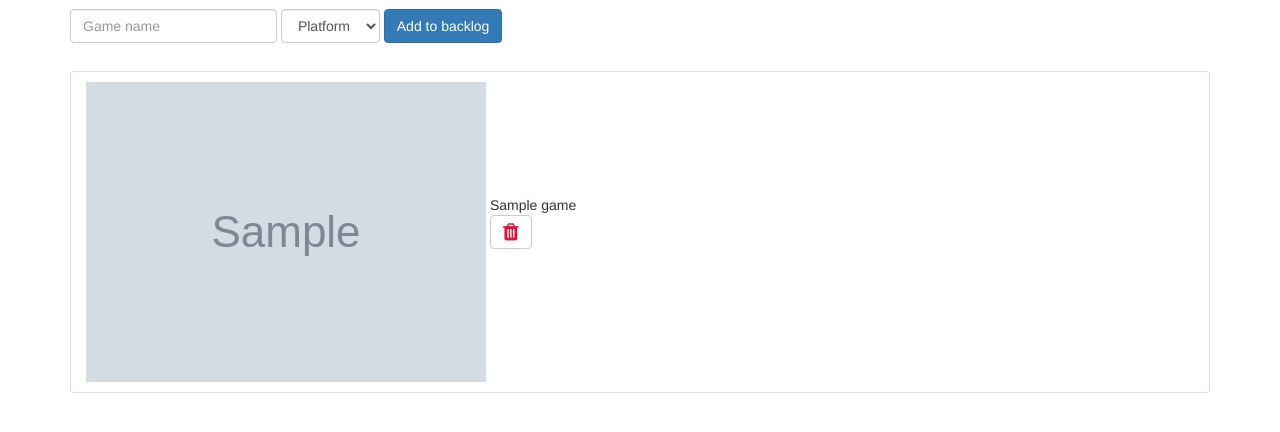
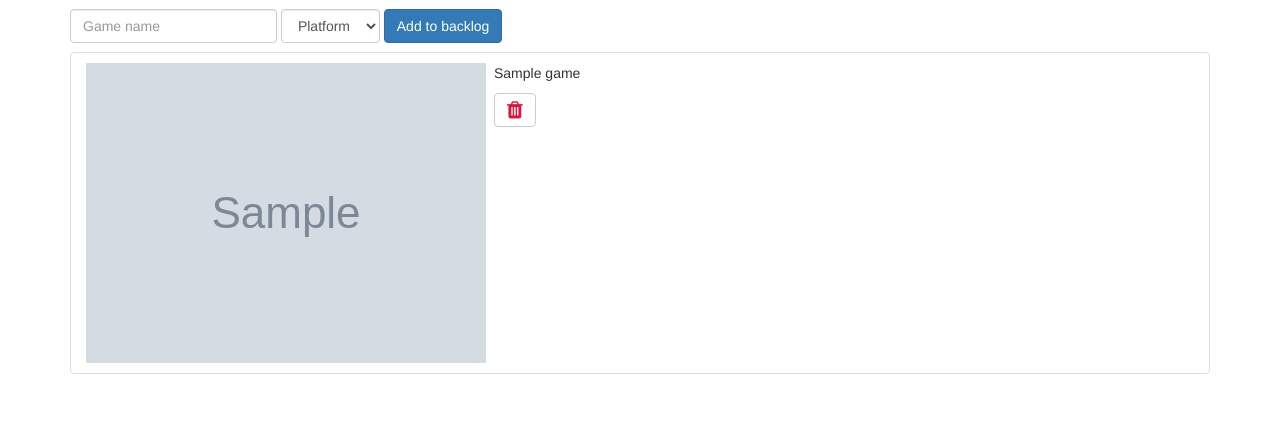
Before and after one commit to AmirF27/tracklog, a Flask app: template templates/backlog.html in a window 1280 px wide. Shown: the part 51-483 px from the top of the page. Run offline with Flask 2, Linux system fonts and the light colour scheme; the template is opened without the code that fills it: most values are stand-ins (such as "Sample title", 1, 10 or a date in 2020); grey boxes marked "Sample" are stand-in pictures; some libraries are stand-ins or nearby versions.

Commit message:
Create CSS file and add basic styles

```diff
--- /dev/null
+++ b/static/css/styles.css
@@ -0,0 +1,57 @@
+main {
+    margin-top: 60px;
+}
+
+.form-inline {
+    margin-bottom: 8px;
+}
+
+.form-inline .game-panel {
+    margin-bottom: 0;
+    display: none;
+}
+
+.game-panel .panel-body {
+    padding: 0;
+}
+
+.result-list {
+    display: none;
+    -webkit-box-shadow: 4px 4px 15px 0 rgba(0,0,0,0.75);
+       -moz-box-shadow: 4px 4px 15px 0 rgba(0,0,0,0.75);
+            box-shadow: 4px 4px 15px 0 rgba(0,0,0,0.75);
+}
+
+    .result-list img:not(.loading) {
+        height: 60px;
+        vertical-align: middle;
+    }
+
+.list-content-wrapper {
+    clear: both;
+    display: inline-block;
+}
+
+.list-content-wrapper img {
+    float: left;
+    margin-right: 8px;
+}
+
+.list-content-wrapper form {
+    margin-top: 10px;
+}
+
+.fa-trash {
+    display: block;
+    color: crimson;
+    font-size: 20px;
+}
+
+.loading {
+    display: block;
+    margin: 0 auto;
+}
+
+.empty-list {
+    text-align: center;
+}
--- a/static/js/script.js
+++ b/static/js/script.js
@@ -58,7 +58,7 @@ function search(query) {
             });
         }
 
-        // display the results
+        // display the result-list
         $searchResults.html(results);
 
         // add a click listener to list items provided results were found
@@ -66,7 +66,7 @@ function search(query) {
             $(".result-list li").on("click", function() {
                 setGameSelection({
                     id: $(this).data("game-id"),
-                    name: $("span", this).text(),
+                    name: $(this).text(),
                     img: $("img", this).attr("src")
                 });
             });
@@ -78,11 +78,8 @@ function showLoadingIcon() {
     $searchResults.html($("<li/>", {
         class: "list-group-item",
         html: $("<img/>", {
-            src: "/static/img/ajax-loader.gif",
-            css: {
-                "display": "block",
-                "margin": "0 auto"
-            }
+            class: "loading",
+            src: "/static/img/ajax-loader.gif"
         })
     }));
 }
@@ -97,11 +94,8 @@ function createListItem(game) {
     // if no results were found, return a list item specifying as much
     if (game === undefined) {
         return $("<li/>", {
-            class: "list-group-item",
-            text: "No games were found matching your input.",
-            css: {
-                "text-align": "center"
-            }
+            class: "list-group-item empty-list",
+            text: "No games were found matching your input."
         });
     }
 
@@ -123,28 +117,15 @@ function createListItem(game) {
     img.alt = game.name;
 
     var wrapper = $("<div/>", {
-        css: {
-            "clear": "both",
-            "display": "inline-block",
-        }
+        class: "list-content-wrapper"
     });
 
     $("<img/>", {
         src: img.src,
-        alt: img.alt,
-        css: {
-            "float": "left",
-            "height": "60px",
-            "vertical-align": "middle"
-        }
+        alt: img.alt
     }).appendTo(wrapper);
 
-    $("<span/>", {
-        text: game.name,
-        css: {
-            "text-align": "center"
-        }
-    }).appendTo(wrapper);
+    wrapper.append(game.name);
 
     wrapper.appendTo(listItem);
 
@@ -159,7 +140,7 @@ function createListItem(game) {
  */
 function setGameSelection(game) {
     // clear the result list and hide it, since it's not needed anymore
-    $(".search-results").html("").hide();
+    $searchResults.html("").hide();
 
     // set the value of search textbox to the name of the selected game
     // and hide it, will be used later for form submission (but the user doesn't need to see it)
--- a/templates/backlog.html
+++ b/templates/backlog.html
@@ -16,13 +16,13 @@
         {% endif %}
     {% endwith %}
 
-    <form class="form-inline" action="{{ url_for('backlog') }}" method="post" style="margin-bottom: 8px;">
+    <form class="form-inline" action="{{ url_for('backlog') }}" method="post">
         <input type="hidden" name="igdb_id">
         <input type="hidden" name="image_url">
         <div class="form-group">
             <input class="form-control" type="text" name="game_name" placeholder="Game name" required>
-            <div class="panel panel-default form-control game-panel" style="margin-bottom: 0; display: none;">
-                <div class="panel-body" style="padding: 0;"></div>
+            <div class="panel panel-default form-control game-panel">
+                <div class="panel-body"></div>
             </div>
         </div>
         <div class="form-group">
@@ -40,21 +40,21 @@
         </div>
     </form>
     <div class="row">
-        <div class="col-sm-4">
-            <ul class="list-group result-list" style="display: hidden;"></ul>
+        <div class="col-sm-6 col-md-4">
+            <ul class="list-group result-list"></ul>
         </div>
     </div>
     {% if entries %}
         <ul class="list-group">
         {% for entry in entries %}
             <li class="list-group-item" data-game-id="{{ entry.igdb_id }}" data-entry-id="{{ entry.id }}">
+                <div class="list-content-wrapper">
                 <img src="{{ entry.image_url }}" alt="{{ entry.game }}">
-                <div style="display: inline-block">
                     {{ entry.game }}
                     <form action="{{ url_for('delete') }}" method="post">
                         <input type="hidden" name="id" value="{{ entry.id }}">
                         <button type="submit" class="btn btn-default">
-                            <i class="fa fa-trash" aria-hidden="true" style="display: block; color: crimson; font-size: 20px;"></i>
+                            <i class="fa fa-trash" aria-hidden="true"></i>
                         </button>
                     </form>
                 </div>
--- a/templates/layout.html
+++ b/templates/layout.html
@@ -9,6 +9,7 @@
 
         <link rel="stylesheet" type="text/css" href="{{ url_for('static', filename='css/bootstrap.min.css') }}">
         <link rel="stylesheet" type="text/css" href="{{ url_for('static', filename='css/font-awesome.min.css') }}">
+        <link rel="stylesheet" type="text/css" href="{{ url_for('static', filename='css/styles.css') }}">
 
         <title>{% block title %}{% endblock %}</title>
 
@@ -47,7 +48,7 @@
             </div><!-- /.container-fluid -->
         </nav>
 
-        <main style="margin-top: 60px;">
+        <main>
             <div class="container">
                 {% block main %}{% endblock %}
             </div>
```
